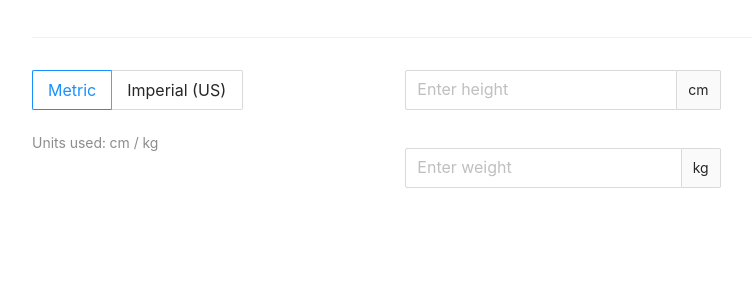
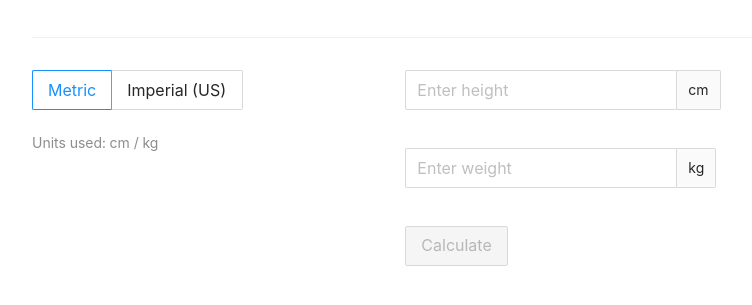
Before and after one commit to rylanarguelles/karta-react-app, a React (Create React App) app: page / in a window 1280 px wide. Shown: the part 141-446 px from the top of the page, without its empty margins (48-800 px from the left). Built offline with nearby package versions, Linux system fonts and the light colour scheme.

Commit message:
Add form button, onChange function

```diff
--- a/src/DetailsForm/index.jsx
+++ b/src/DetailsForm/index.jsx
@@ -1,22 +1,61 @@
 import React from "react";
-import { Button, Input, Space } from "antd";
+import { Button, InputNumber, Space } from "antd";
 
 export default class DetailsForm extends React.Component {
+    constructor(props) {
+        super(props);
+
+        this.state = {
+            height: null,
+            weight: null,
+        };
+
+        this.updateForm = this.updateForm.bind(this);
+        this.calculateBMI = this.calculateBMI.bind(this);
+    }
+
+    // Updates the appropriate detail in the state
+    updateForm = (property) => (e) => {
+        this.setState({
+            [property]: e,
+        });
+    };
+
+    // Triggers the BMI calculation to be done in the backend
+    calculateBMI() {
+        console.log(this.state);
+    }
+
     render() {
         const { isMetric } = this.props;
+        const incompleteForm =
+            this.state.height === null || this.state.weight === null;
         return (
             <Space direction="vertical">
-                <Input
+                <InputNumber
+                    type="number"
                     size="large"
                     addonAfter={isMetric ? "cm" : "ft. & inches"}
                     placeholder="Enter height"
+                    onChange={this.updateForm("height")}
                 />
                 <br />
-                <Input
+                <InputNumber
+                    type="number"
                     size="large"
                     addonAfter={isMetric ? "kg" : "lbs"}
                     placeholder="Enter weight"
+                    onChange={this.updateForm("weight")}
                 />
+                <br />
+                <Button
+                    onClick={this.calculateBMI}
+                    size="large"
+                    type="primary"
+                    disabled={incompleteForm}
+                >
+                    Calculate
+                </Button>
             </Space>
         );
     }
```
